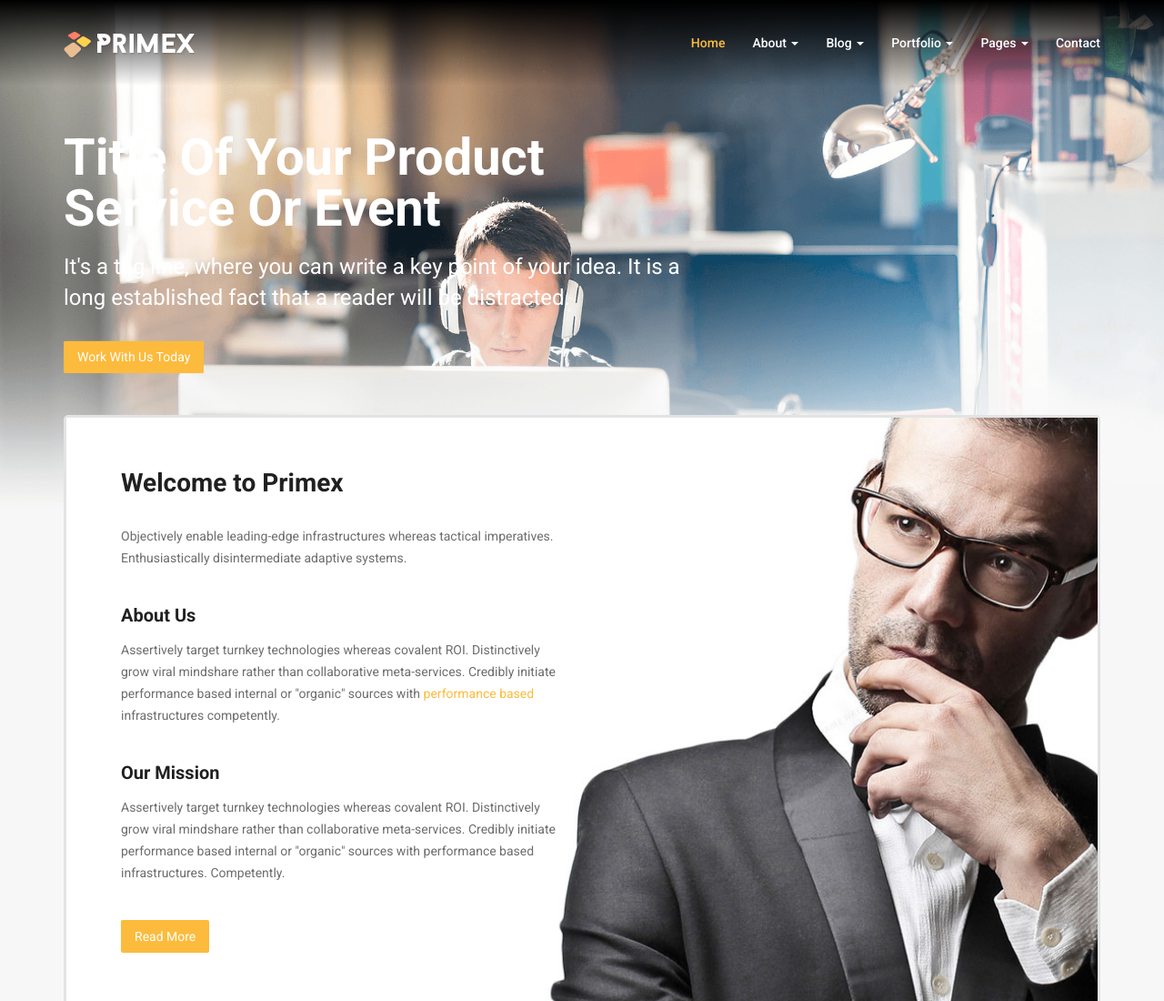
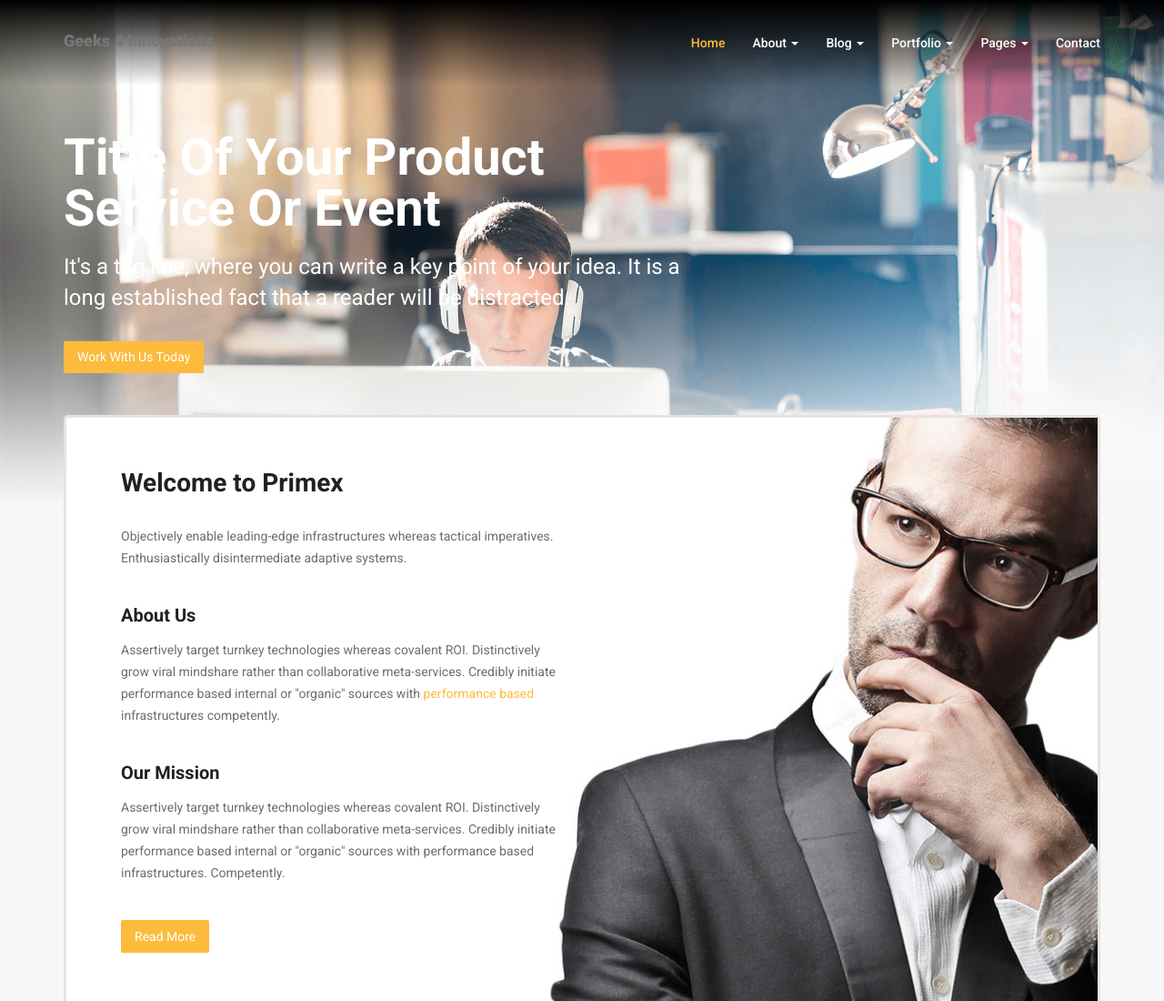
Before and after one commit to geeksforinnovations/website.github.io, a plain HTML site: page index.html in a window 1280 px wide. Shown: the top 1100 px of the page at 91% size. Drawn offline with Linux system fonts and the light colour scheme.

Commit message:
modified logo name

```diff
--- a/index.html
+++ b/index.html
@@ -56,7 +56,7 @@
 				                  <span class="icon-bar"></span>
 				                </button>
 							  <!-- offcanvas-trigger-effects -->
-								<h1 class="logo"><a class="navbar-brand" href="index.html"><img src="img/logo.png" alt=""></a></h1>
+								<h1 class="logo"><a class="navbar-brand" href="index.html">Geeks 4 Innovations</a></h1>
 							</div>
 
 							<!-- Collect the nav links, forms, and other content for toggling -->
```
